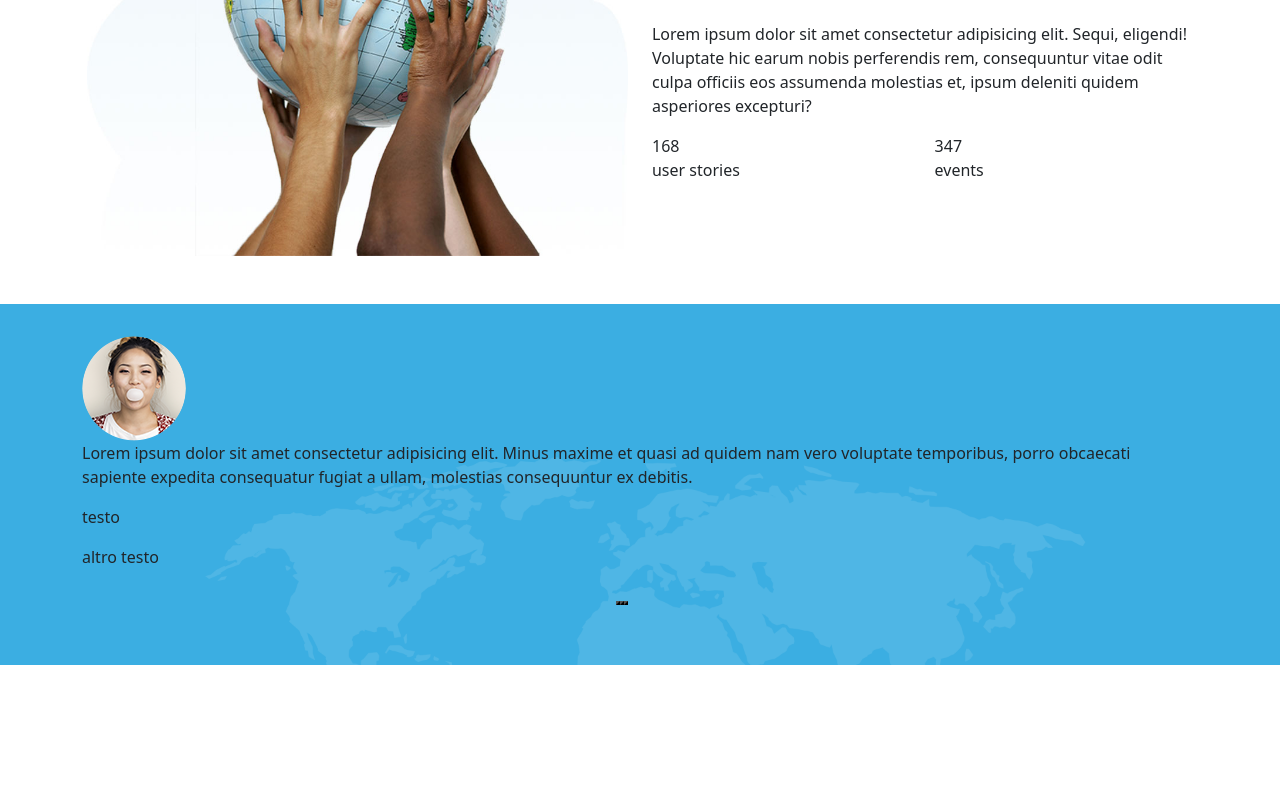
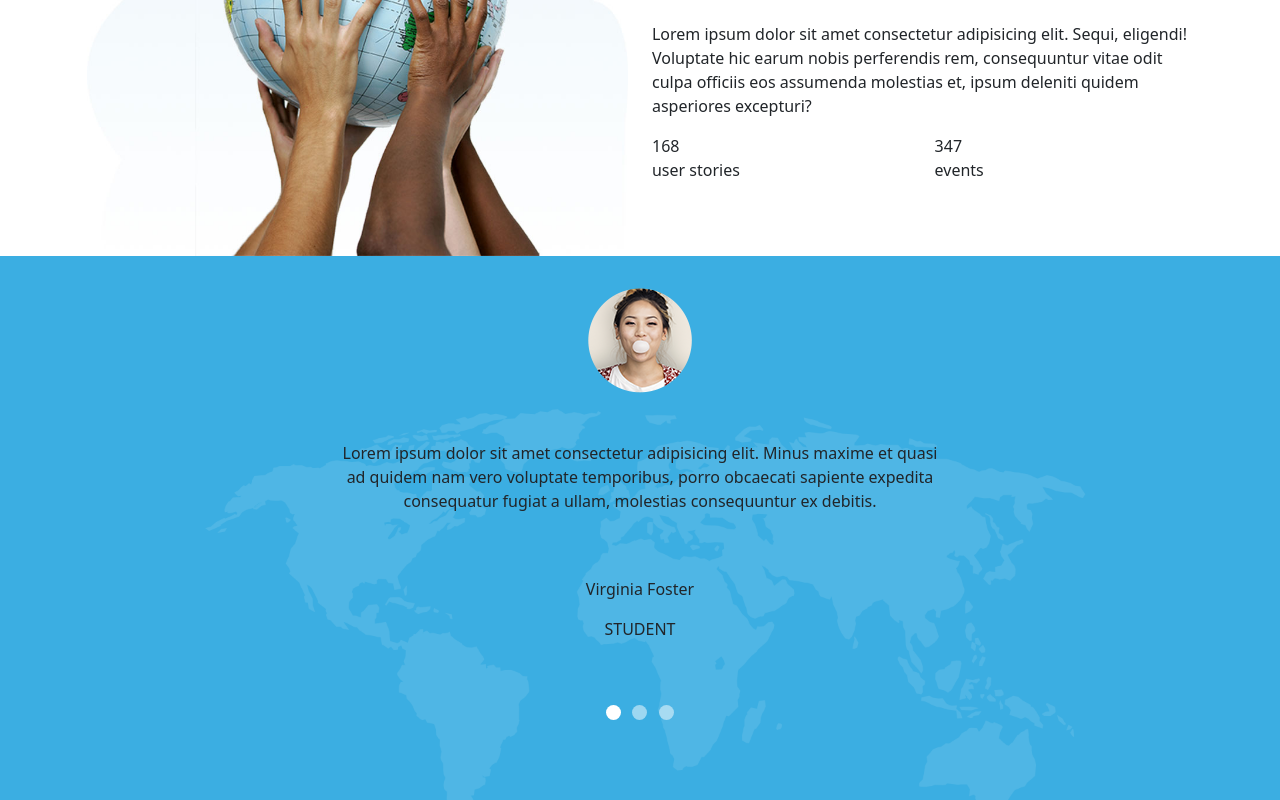
Before and after one commit to damirusso95/proj-html-vuejs, a Vue app: page / in a window 1280 px wide. Shown: the part 657-1457 px from the top of the page. Before the commit the page ends 1322 px from the top, so only its background shows below. Built offline with nearby package versions, Linux system fonts and the light colour scheme.

Commit message:
First carousel

```diff
--- a/src/components/Carousel.vue
+++ b/src/components/Carousel.vue
@@ -8,20 +8,20 @@ export default {
         {
           imgSrc: new URL('../assets/img/testimonials-standard-1.png', import.meta.url).href,
           text: 'Lorem ipsum dolor sit amet consectetur adipisicing elit. Minus maxime et quasi ad quidem nam vero voluptate temporibus, porro obcaecati sapiente expedita consequatur fugiat a ullam, molestias consequuntur ex debitis.',
-          subText1: 'testo',
-          subText2: 'altro testo'
+          subText1: 'Virginia Foster',
+          subText2: 'STUDENT'
         },
         {
           imgSrc: new URL('../assets/img/testimonials-standard-2.png', import.meta.url).href,
           text: 'Lorem ipsum dolor sit amet consectetur adipisicing elit. Minus maxime et quasi ad quidem nam vero voluptate temporibus, porro obcaecati sapiente expedita consequatur fugiat a ullam, molestias consequuntur ex debitis.',
-          subText1: 'testo',
-          subText2: 'altro testo'
+          subText1: 'Molly Simons',
+          subText2: 'TEACHER'
         },
         {
           imgSrc: new URL('../assets/img/testimonials-standard-3.png', import.meta.url).href,
           text: 'Lorem ipsum dolor sit amet consectetur adipisicing elit. Minus maxime et quasi ad quidem nam vero voluptate temporibus, porro obcaecati sapiente expedita consequatur fugiat a ullam, molestias consequuntur ex debitis.',
-          subText1: 'testo',
-          subText2: 'altro testo'
+          subText1: 'Joan Collins',
+          subText2: 'STUDENT'
         }
       ]
     };
@@ -35,15 +35,15 @@ export default {
 </script>
 
 <template>
-  <div class="JS_bg">
-    <div class="container d-flex flex-column align-items-center">
+  <div class="CS_bg">
+    <div class="container d-flex flex-column align-items-center w-50 text-center">
       <div v-for="(slide, index) in slides" :key="index" v-show="index === currentIndex">
-        <img :src="slide.imgSrc" alt="Slide image" class="rounded-circle">
-        <p>{{ slide.text }}</p>
+        <img :src="slide.imgSrc" alt="Slide image">
+        <p class="py-5">{{ slide.text }}</p>
         <p>{{ slide.subText1 }}</p>
         <p>{{ slide.subText2 }}</p>
       </div>
-      <div class="bottoni">
+      <div class="button-container py-5">
         <button v-for="(slide, index) in slides" :key="index" :class="{ active: index === currentIndex }"
           @click="goToSlide(index)" class="indicator"></button>
       </div>
@@ -52,38 +52,31 @@ export default {
 </template>
 
 <style scoped>
-.JS_bg {
+.CS_bg {
   width: 100%;
   background-image: url('../assets/img/h5-parallax-img-1.png');
   background-size: cover;
   padding: 2rem 0;
 }
 
-.carousel-indicators {
-  display: flex;
-  justify-content: center;
-  margin-top: 1rem;
+ .indicator.active {
+  background-color: #ffffff;
 }
 
-.carousel-indicators .indicator {
-  background-color: #000;
-  border: 2px;
-  width: 20px;
-  height: 20px;
+.button-container{
+  width: 5rem;
+  display: flex;
+  justify-content: space-around;
+
+
+}
+
+.indicator{
+  width: 15px;
+  height: 15px;
   border-radius: 50%;
-  margin: 0 5px;
+  background-color: rgba(255, 255, 255, 0.50);
+  border: none;
   cursor: pointer;
 }
-
-.carousel-indicators .indicator.active {
-  background-color: #000000;
-}
-
-.bottoni{
-  width: 3rem;
-  height: 3rem;
-  border-radius: 50%;
-  border: 2px;
-
-}
 </style>
--- a/src/components/MainSection1.vue
+++ b/src/components/MainSection1.vue
@@ -26,7 +26,7 @@
 
     <!-- seconda sezione  -->
     <!-- Container sezione 2 -->
-    <div class="container-fluid my-5">
+    <div class="container-fluid ">
         <div class="row boxed justify-content-center">
 
             <!-- Image column -->
```
